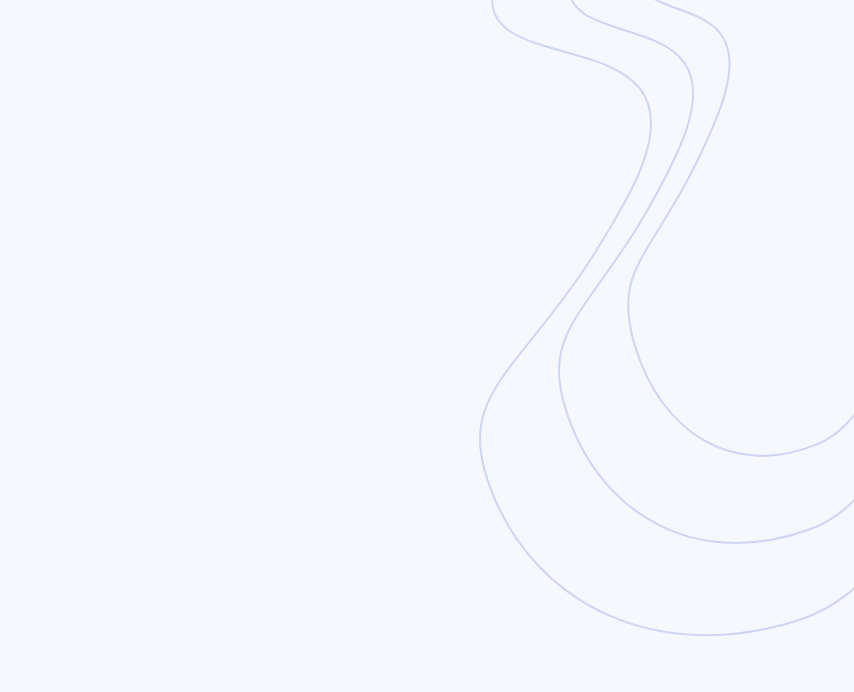
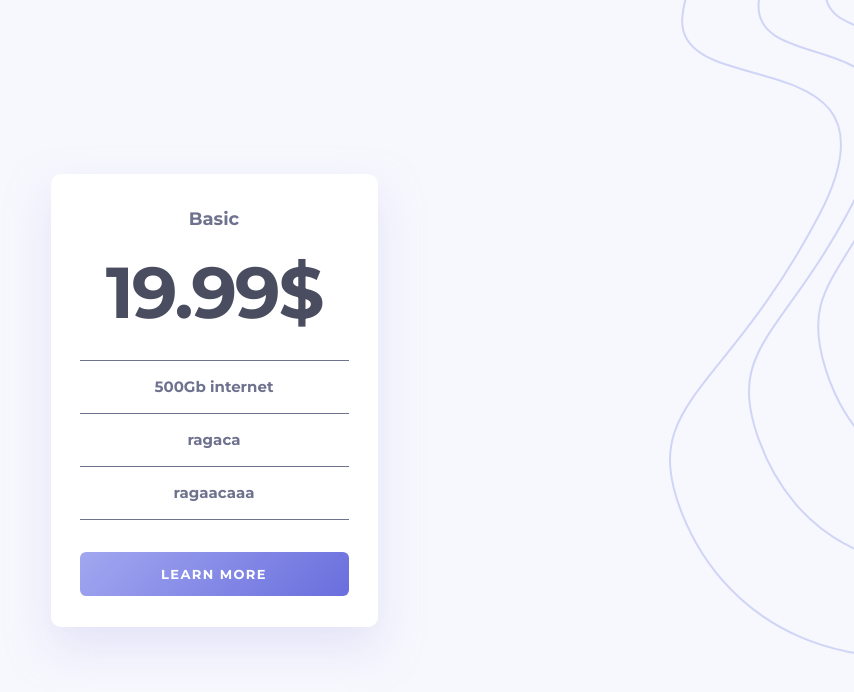
Before and after one commit to gigakhrz/Pricing-component-with-toggle, a React (Vite) app: page / in a window 1280 px wide. Shown: the top 692 px of the page, without its empty margins (426-1280 px from the left). Built offline with nearby package versions, Linux system fonts and the light colour scheme; no server answers.

Commit message:
add card visual side

```diff
--- a/package.json
+++ b/package.json
@@ -10,6 +10,7 @@
     "preview": "vite preview"
   },
   "dependencies": {
+    "axios": "^1.4.0",
     "react": "^18.2.0",
     "react-dom": "^18.2.0",
     "styled-components": "^5.3.10"
--- a/src/App.tsx
+++ b/src/App.tsx
@@ -1,10 +1,14 @@
 import styled from "styled-components";
 import GlobalStyles from "./GlobalStyles";
 import bgTop from "./assets/bg-top.svg";
+import Card from "./components/Card";
+import CardList from "./components/CardList";
 function App() {
   return (
     <Container>
       <GlobalStyles />
+      <Card />
+      <CardList />
     </Container>
   );
 }
@@ -20,5 +24,5 @@ const Container = styled.div`
   background-color: #f7f7fe;
   background-image: url(${bgTop});
   background-repeat: no-repeat;
-  background-position: right -15%;
+  background-position: right -190px top 0;
 `;
--- /dev/null
+++ b/src/components/Card.tsx
@@ -0,0 +1,98 @@
+import styled from "styled-components";
+
+const Card = (): JSX.Element => {
+  return (
+    <CardContainer>
+      <div className="header">
+        <h4>Basic</h4>
+        <h1>19.99$</h1>
+      </div>
+
+      <div className="benefits">
+        <hr />
+        <h5>500Gb internet</h5>
+        <hr />
+        <h5>ragaca</h5>
+        <hr />
+        <h5>ragaacaaa</h5>
+        <hr />
+      </div>
+
+      <button>learn more</button>
+    </CardContainer>
+  );
+};
+
+export default Card;
+
+const CardContainer = styled.div`
+  width: 327px;
+  display: flex;
+  flex-direction: column;
+  align-items: center;
+  justify-content: center;
+  background: #ffffff;
+  box-shadow: 0px 20px 40px rgba(212, 210, 244, 0.5);
+  border-radius: 10px;
+  padding: 31px 29px;
+  gap: 32px;
+
+  .header {
+    display: flex;
+    justify-content: center;
+    align-items: center;
+    flex-direction: column;
+    gap: 24px;
+
+    h4 {
+      font-size: 18px;
+      line-height: 28px;
+      color: #6e728e;
+    }
+
+    h1 {
+      font-size: 72px;
+      line-height: 71px;
+      letter-spacing: -2.16px;
+      color: #4a4d60;
+    }
+  }
+
+  .benefits {
+    width: 100%;
+    display: flex;
+    flex-direction: column;
+    align-items: center;
+    justify-content: center;
+    gap: 12px;
+
+    hr {
+      border: none;
+      width: 100%;
+      height: 1px;
+      background-color: #6e728e;
+    }
+
+    h5 {
+      color: #6e728e;
+      font-size: 15px;
+      line-height: 28px;
+    }
+  }
+
+  button {
+    border: none;
+    width: 100%;
+    height: 44px;
+    background: linear-gradient(135deg, #a2a7f0 0%, #696edd 100%);
+    border-radius: 6px;
+
+    font-family: Montserrat;
+    font-size: 13px;
+    font-weight: 700;
+    line-height: 16px;
+    letter-spacing: 1.393px;
+    color: white;
+    text-transform: uppercase;
+  }
+`;
--- /dev/null
+++ b/src/components/CardList.tsx
@@ -0,0 +1,19 @@
+import styled from "styled-components";
+import { propsType } from "../type";
+import { useEffect, useState } from "react";
+import axios from "axios";
+
+const CardList = (): JSX.Element => {
+  const [cardData, setCardData] = useState<propsType[]>([]);
+  useEffect(() => {
+    const request = async () => {
+      const response = await axios.get("/data,json");
+      const data = response.data;
+      console.log(data);
+    };
+    request();
+  }, []);
+  return <div></div>;
+};
+
+export default CardList;
--- /dev/null
+++ b/src/type.ts
@@ -0,0 +1,8 @@
+export interface propsType {
+  level: string;
+  price: number;
+  storage: string;
+  user: string;
+  sendsize: string;
+  bgcolor: string;
+}
```
Also changed, not shown: public/data.json (added, +28 -0 lines), 1 other file (tests, documents, lock files or other folders).
